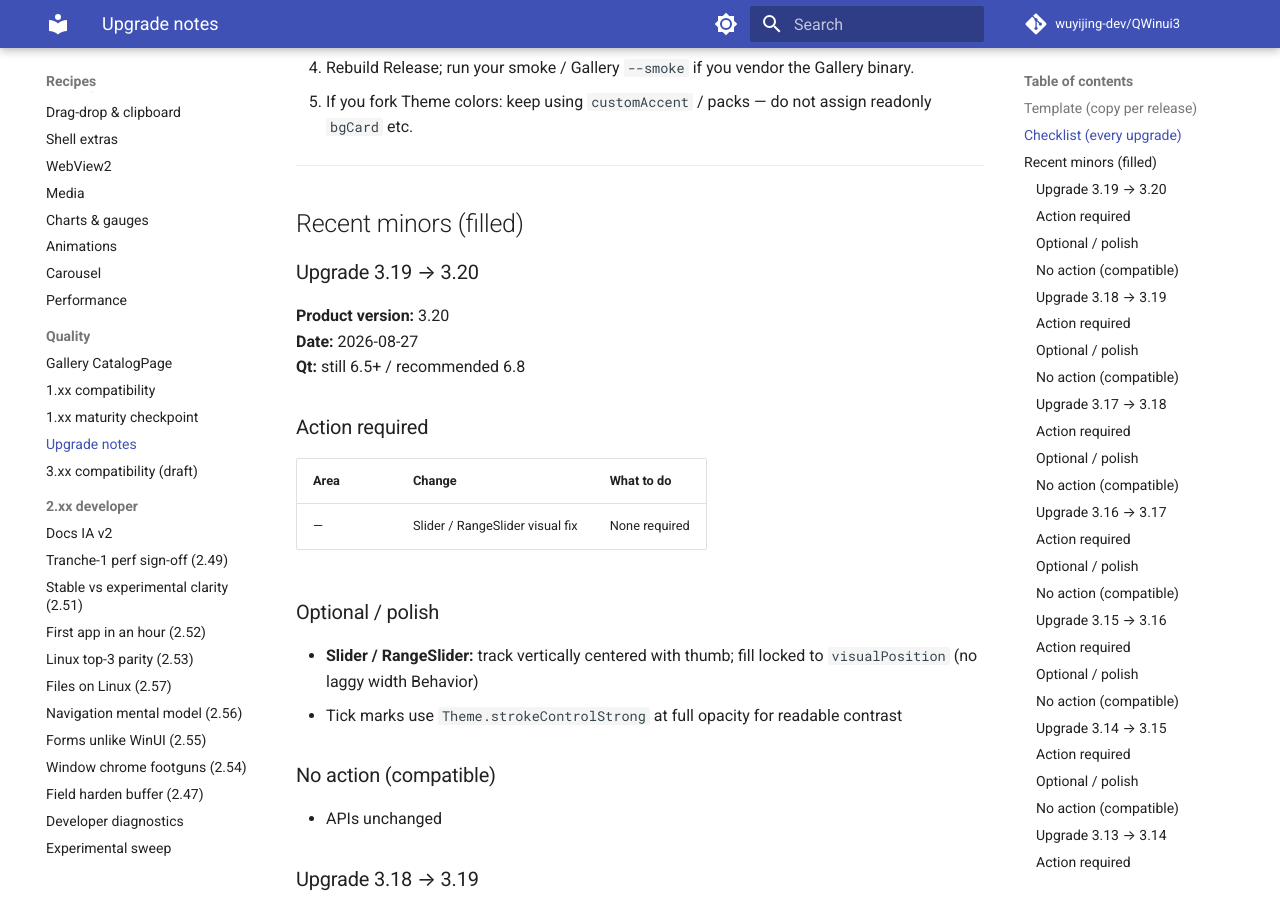
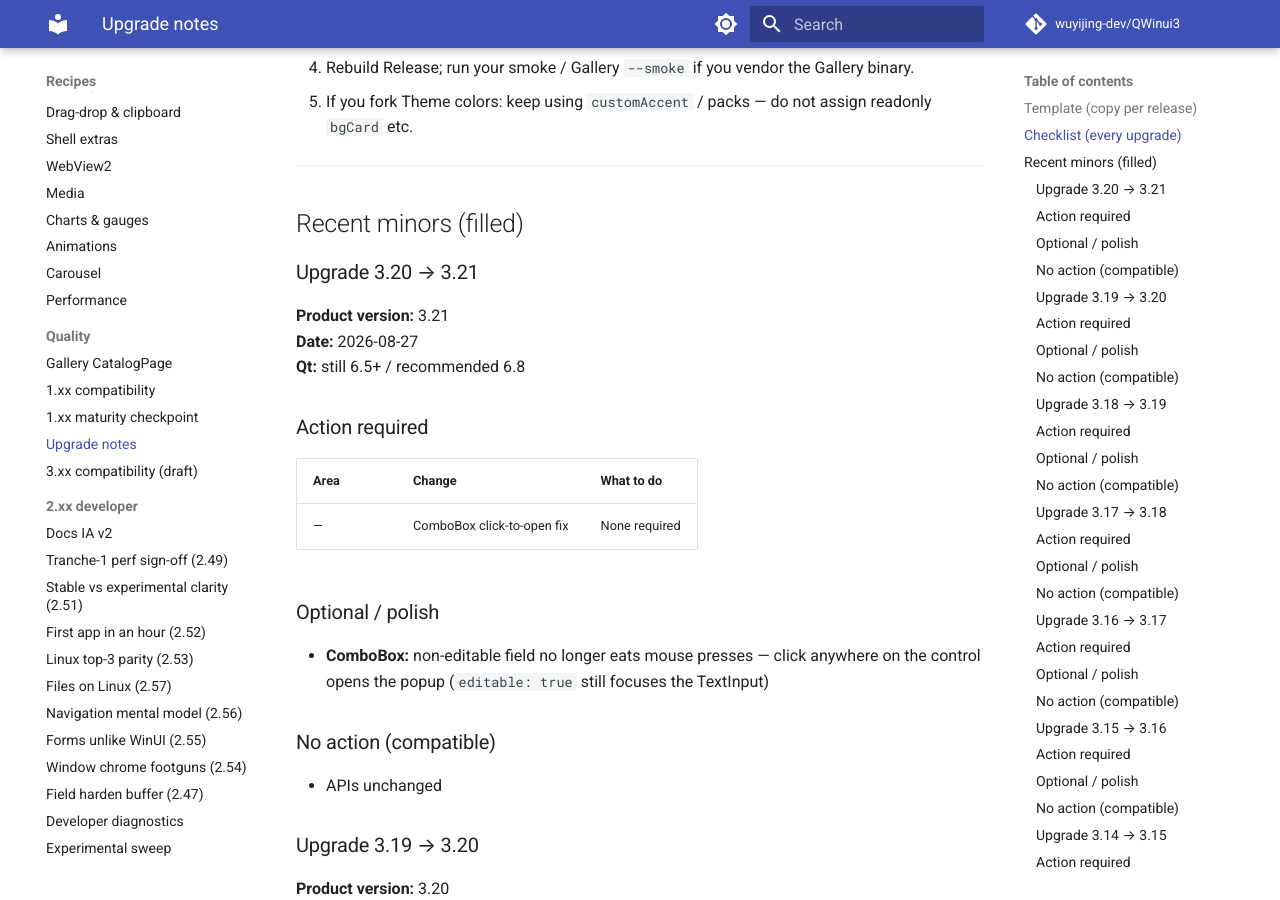
Before and after one commit to wuyijing-dev/QWinui3, an MkDocs documentation site: the page built from docs/upgrade-notes.md, in a window 1280 px wide and 900 px high, scrolled down 1111 px. Built offline with MkDocs 1.6.1 and Material for MkDocs 9.7.7, drawn with Linux system fonts in a browser that asks for light colours; comment, search, counter and statistics services are not loaded.

Commit message:
Fix ComboBox so clicks on the label open the popup.
Non-editable contentItem TextInput was still capturing presses; disable it unless editable so mouse events reach the ComboBox.

```diff
--- a/CMakeLists.txt
+++ b/CMakeLists.txt
@@ -17,7 +17,7 @@
 
 # Product version is X.YY (two-digit minor), e.g. 1.00, 1.01, 1.10.
 # Git tags / packages use v${QWINUI3_VERSION}. CMake needs major.minor.patch.
-set(QWINUI3_VERSION "3.20")
+set(QWINUI3_VERSION "3.21")
 if(NOT QWINUI3_VERSION MATCHES "^[0-9]+\\.[0-9][0-9]$")
     message(FATAL_ERROR "QWINUI3_VERSION must be X.YY (two-digit minor), got '${QWINUI3_VERSION}'")
 endif()
--- a/docs/upgrade-notes.md
+++ b/docs/upgrade-notes.md
@@ -46,6 +46,23 @@
 ---
 
 ## Recent minors (filled)
+
+### Upgrade 3.20 → 3.21
+
+**Product version:** 3.21
+**Date:** 2026-08-27
+**Qt:** still 6.5+ / recommended 6.8
+
+### Action required
+| Area | Change | What to do |
+|------|--------|------------|
+| — | ComboBox click-to-open fix | None required |
+
+### Optional / polish
+- **ComboBox:** non-editable field no longer eats mouse presses — click anywhere on the control opens the popup (`editable: true` still focuses the TextInput)
+
+### No action (compatible)
+- APIs unchanged
 
 ### Upgrade 3.19 → 3.20
 
```
Also changed, not shown: ROADMAP.md (+3 -3 lines), docs/roadmap.md (+1 -1 lines), 1 other file.
